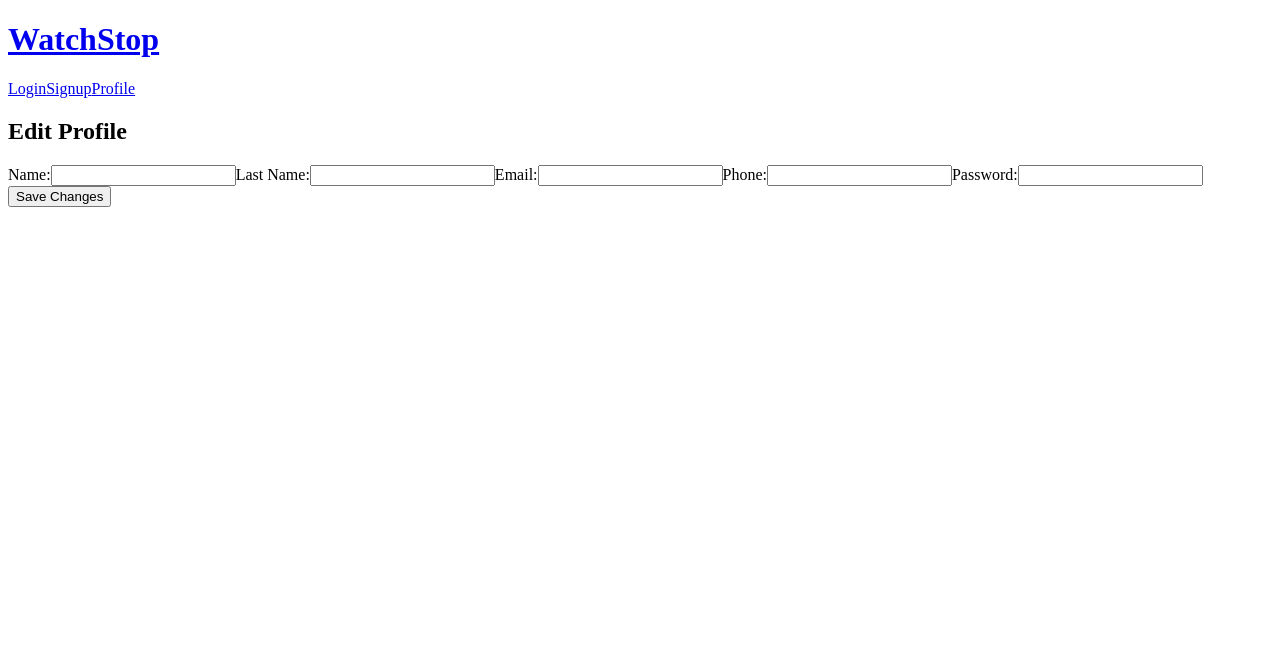
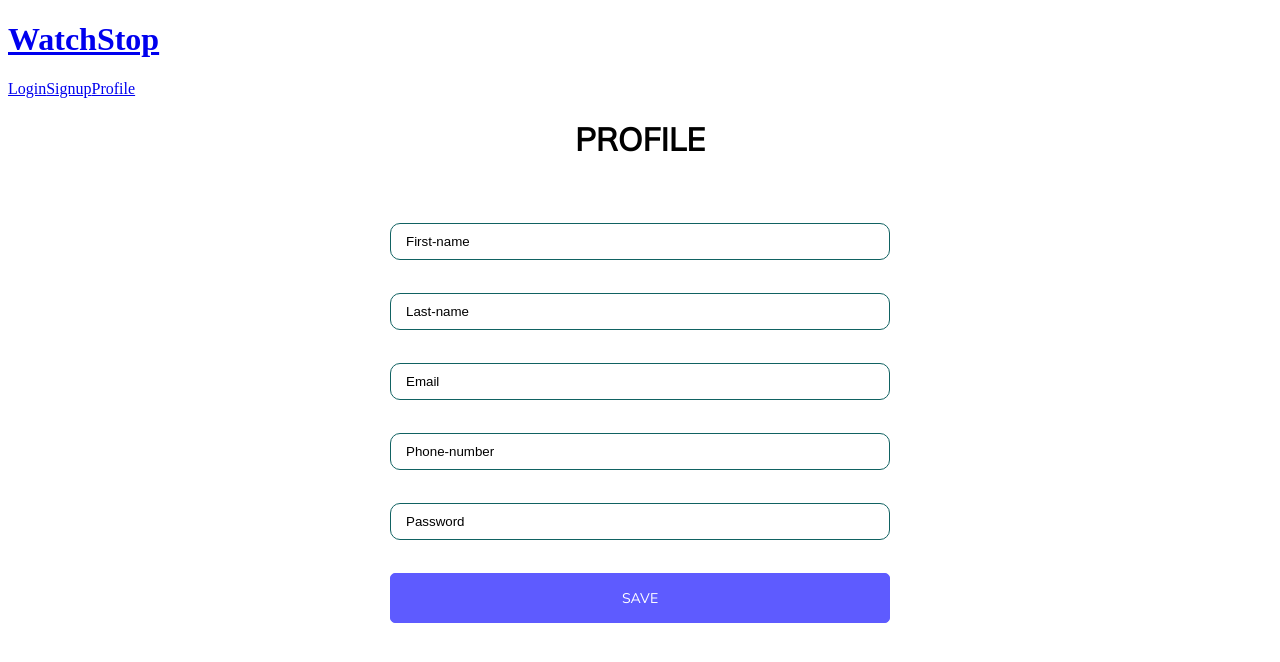
Before and after one commit to keticodes/WatchStop, a React (Vite) app in the folder FrontEnd/: page /profile in a window 1280 px wide. Shown: the top 662 px of the page. Built offline with nearby package versions, Linux system fonts and the light colour scheme.

Commit message:
Profile.css added + Profile.jsx changed

```diff
--- /dev/null
+++ b/FrontEnd/src/components/css/Profile.css
@@ -0,0 +1,21 @@
+#Profile-form {
+  display: flex;
+  flex-direction: column;
+  align-items: center;
+  gap: 1em;
+}
+.Profile-content {
+  width: 500px;
+  display: flex;
+  gap: 33px;
+  flex-direction: column;
+}
+.input input {
+  max-width: 500px;
+}
+#Profile-wrapper h1 {
+  width: 100%;
+  text-align: center;
+  margin-bottom: 5%;
+  font-family: Mulish;
+}
--- a/FrontEnd/src/components/pages/Profile.jsx
+++ b/FrontEnd/src/components/pages/Profile.jsx
@@ -1,82 +1,48 @@
-import React, { useState, useEffect } from "react";
+import React, { useState } from "react";
+import Input from "../Elements/input";
+import Button from "../Elements/button";
+import "../css/Profile.css";
+const Signup = () => {
+  // State variables for input values
+  const [firstname, setFirstName] = useState("");
+  const [lastname, setLastName] = useState("");
+  const [email, setEmail] = useState("");
+  const [phonenumber, setPhoneNumber] = useState("");
+  const [password, setPassword] = useState("");
 
-const Profile = () => {
-  const [user, setUser] = useState({
-    name: "",
-    lastName: "",
-    email: "",
-    phone: "",
-    password: "",
-  });
-
-  useEffect(() => {
-    // Fetch user data from your backend API and update the user state
-  }, []);
-
-  const handleChange = (e) => {
-    const { name, value } = e.target;
-    setUser({ ...user, [name]: value });
-  };
-
-  const handleSubmit = (e) => {
+  const handleSubmit = async (e) => {
     e.preventDefault();
 
-    // Send a PUT or PATCH request to update the user's information
+    setFirstName("");
+    setLastName("");
+    setEmail("");
+    setPhoneNumber("");
   };
 
   return (
-    <div className="profile">
-      <h2>Edit Profile</h2>
-      <form onSubmit={handleSubmit}>
-        <label>
-          Name:
-          <input
-            type="text"
-            name="name"
-            value={user.name}
-            onChange={handleChange}
+    <div id="Profile-wrapper">
+      <h1>PROFILE</h1>
+      <form onSubmit={handleSubmit} id="Profile-form">
+        <div className="Profile-content">
+          <Input text="First-name" value={firstname} setValue={setFirstName} />
+          <Input text="Last-name" value={lastname} setValue={setLastName} />
+          <Input text="Email" value={email} setValue={setEmail} />
+          <Input
+            text="Phone-number"
+            value={phonenumber}
+            setValue={setPhoneNumber}
           />
-        </label>
-        <label>
-          Last Name:
-          <input
-            type="text"
-            name="lastName"
-            value={user.lastName}
-            onChange={handleChange}
+          <Input
+            text="Password"
+            password={true}
+            value={password}
+            setValue={setPassword}
           />
-        </label>
-        <label>
-          Email:
-          <input
-            type="email"
-            name="email"
-            value={user.email}
-            onChange={handleChange}
-          />
-        </label>
-        <label>
-          Phone:
-          <input
-            type="tel"
-            name="phone"
-            value={user.phone}
-            onChange={handleChange}
-          />
-        </label>
-        <label>
-          Password:
-          <input
-            type="password"
-            name="password"
-            value={user.password}
-            onChange={handleChange}
-          />
-        </label>
-        <button type="submit">Save Changes</button>
+          <Button text="SAVE" type="submit" />
+        </div>
       </form>
     </div>
   );
 };
 
-export default Profile;
+export default Signup;
```
